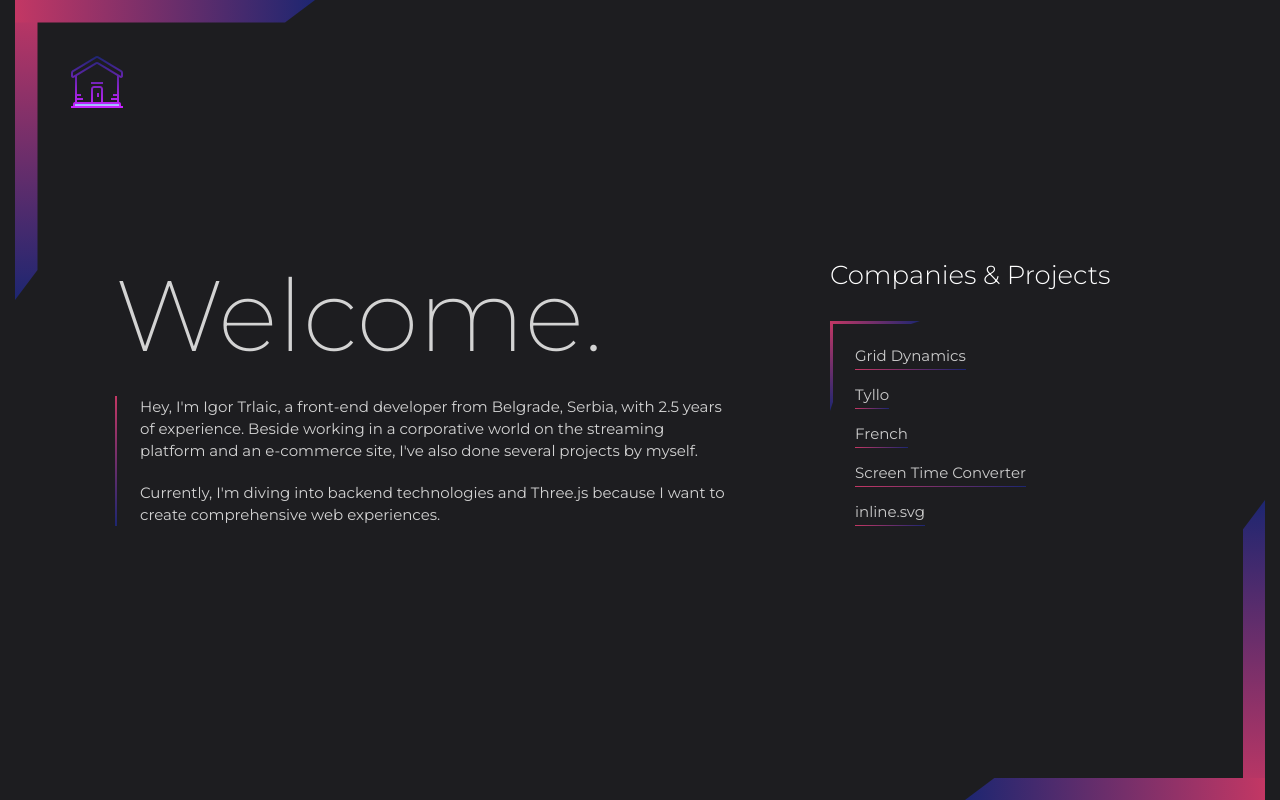
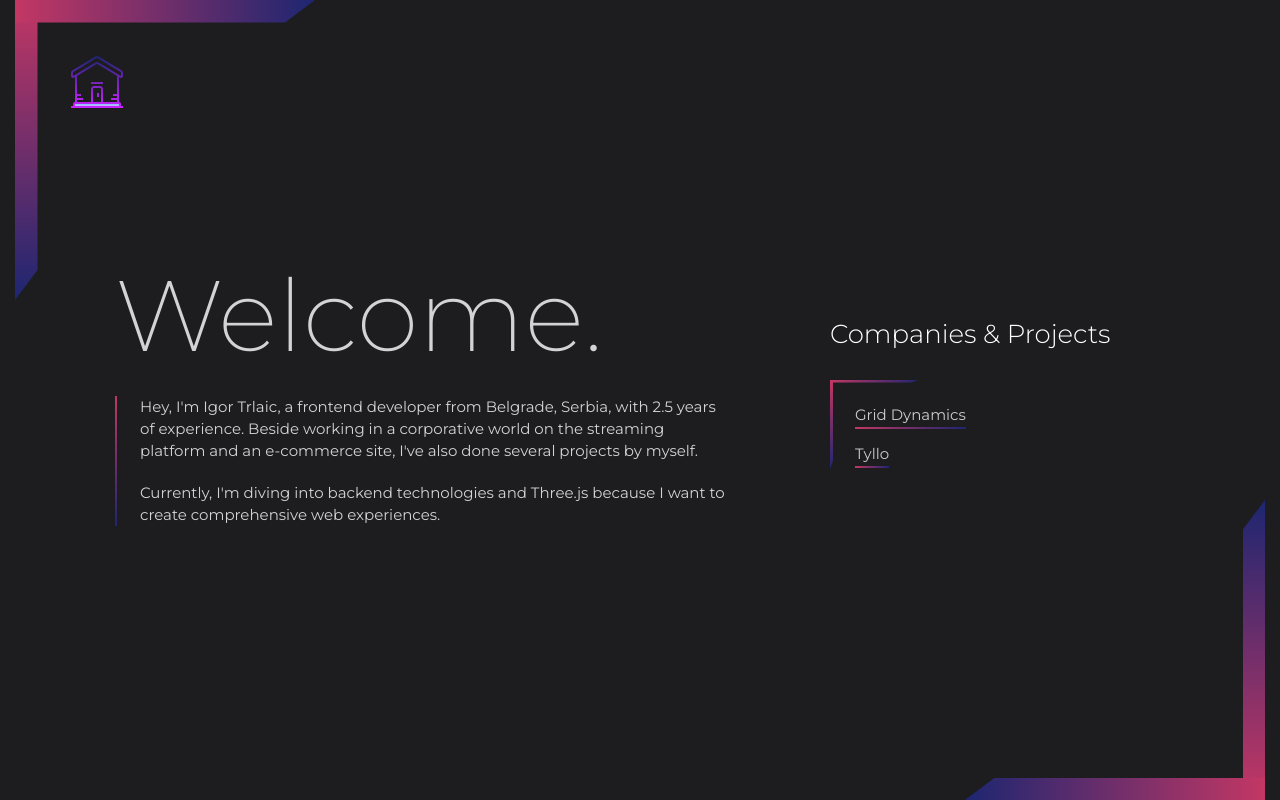
Before and after one commit to Trlaic/portfolio, a React (Vite) app: page /resume in a window 1280 px wide. Built offline with nearby package versions, Linux system fonts and the light colour scheme; a web font is replaced by a local one.

Commit message:
x18: Remove projects from a list

```diff
--- a/src/App.tsx
+++ b/src/App.tsx
@@ -1,10 +1,10 @@
 import { BrowserRouter, Route, Routes } from "react-router-dom"
 import React, { Suspense } from "react"
 import LoadingPage from "./pages/LoadingPage"
-import AnimatedPage from "./pages/AnimatedPage/AnimatedPage";
 
-const HomePage = React.lazy(() => import('./pages/HomePage'));
-const ClassicPage = React.lazy(() => import('./pages/ClassicPage/ClassicPage'));
+const HomePage = React.lazy(() => import('./pages/HomePage'))
+const ClassicPage = React.lazy(() => import('./pages/ClassicPage/ClassicPage'))
+const AnimatedPage = React.lazy(() => import('./pages/AnimatedPage/AnimatedPage'))
 
 const App = () => {
   return (
--- a/src/components/ClassicPage/ListOfProjects.tsx
+++ b/src/components/ClassicPage/ListOfProjects.tsx
@@ -27,15 +27,6 @@ const ListOfProjects: React.FC<ComponentProps> = ({setActiveParagraphNumber, act
                 <li className={style.list_item}>
                     <p onClick={() => handleClick(2)} className={style.paragraph}>{headingList[2]}</p>
                 </li>
-                <li className={style.list_item}>
-                    <p onClick={() => handleClick(3)} className={style.paragraph}>{headingList[3]}</p>
-                </li>
-                <li className={style.list_item}>
-                    <p className={style.paragraph}>Screen Time Converter</p>
-                </li>
-                <li className={style.list_item}>
-                    <p className={style.paragraph}>inline.svg</p>
-                </li>
             </ul>
         </div>
     )
--- a/src/helpers/Arrays.ts
+++ b/src/helpers/Arrays.ts
@@ -1,9 +1,9 @@
-const headingList = ['Welcome.', 'Grid Dynamics', 'Tyllo', 'French']
+const headingList = ['Welcome.', 'Grid Dynamics', 'Tyllo']
 
 
 const displayInformationParagraphsArray = [
     {
-        part1: "Hey, I'm Igor Trlaic, a front-end developer from Belgrade, Serbia, with 2.5 years of experience. Beside working in a corporative world on the streaming platform and an e-commerce site, I've also done several projects by myself.",
+        part1: "Hey, I'm Igor Trlaic, a frontend developer from Belgrade, Serbia, with 2.5 years of experience. Beside working in a corporative world on the streaming platform and an e-commerce site, I've also done several projects by myself.",
         part2: "Currently, I'm diving into backend technologies and Three.js because I want to create comprehensive web experiences."
     },
     {
@@ -19,13 +19,9 @@ const displayInformationParagraphsArray = [
         description: "Developing -EON- streaming platform with frontend technologies. Worked in a much smaller team comparing to one in -Grid Dynamics-. In addition to regular job responsibilities which are common for most frontend developers, I've had the opportunity to learn more about streaming technologies and to broaden my knowledge in that field. ",
         tech: ['HTML', 'CSS', 'JavaScript', 'TypeScript', 'Vue', 'Jest', 'Karma', 'Git', 'Jira'],
         link: "https://eon.tv/"
-    },
-    {
-        part1: "La langue française est réputée pour sa beauté et sa richesse",
-        part2: ". Les châteaux médiévaux, les cathédrales gothiques et les ruelles pavées témoignent d'un riche patrimoine historique"
     }
 ]
 
 
 
-export {displayInformationParagraphsArray, headingList}
+export { displayInformationParagraphsArray, headingList }
```
